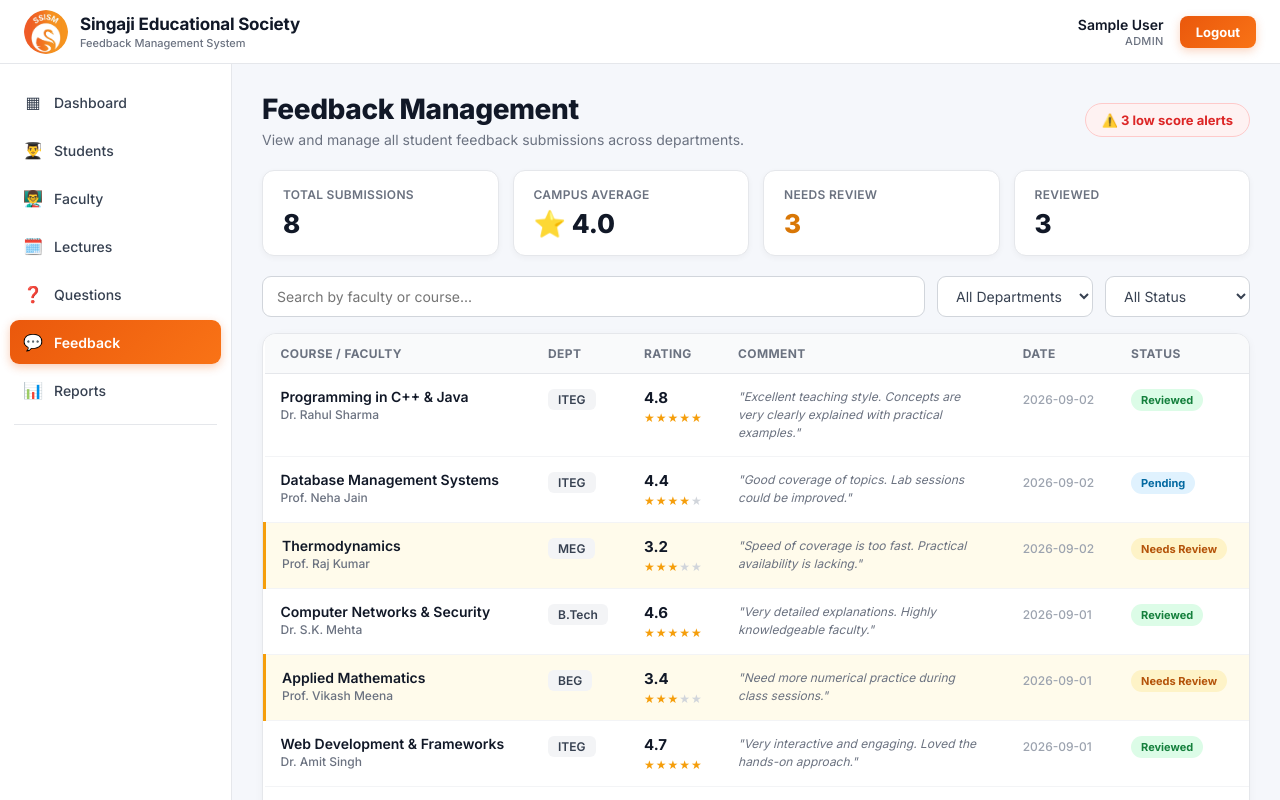
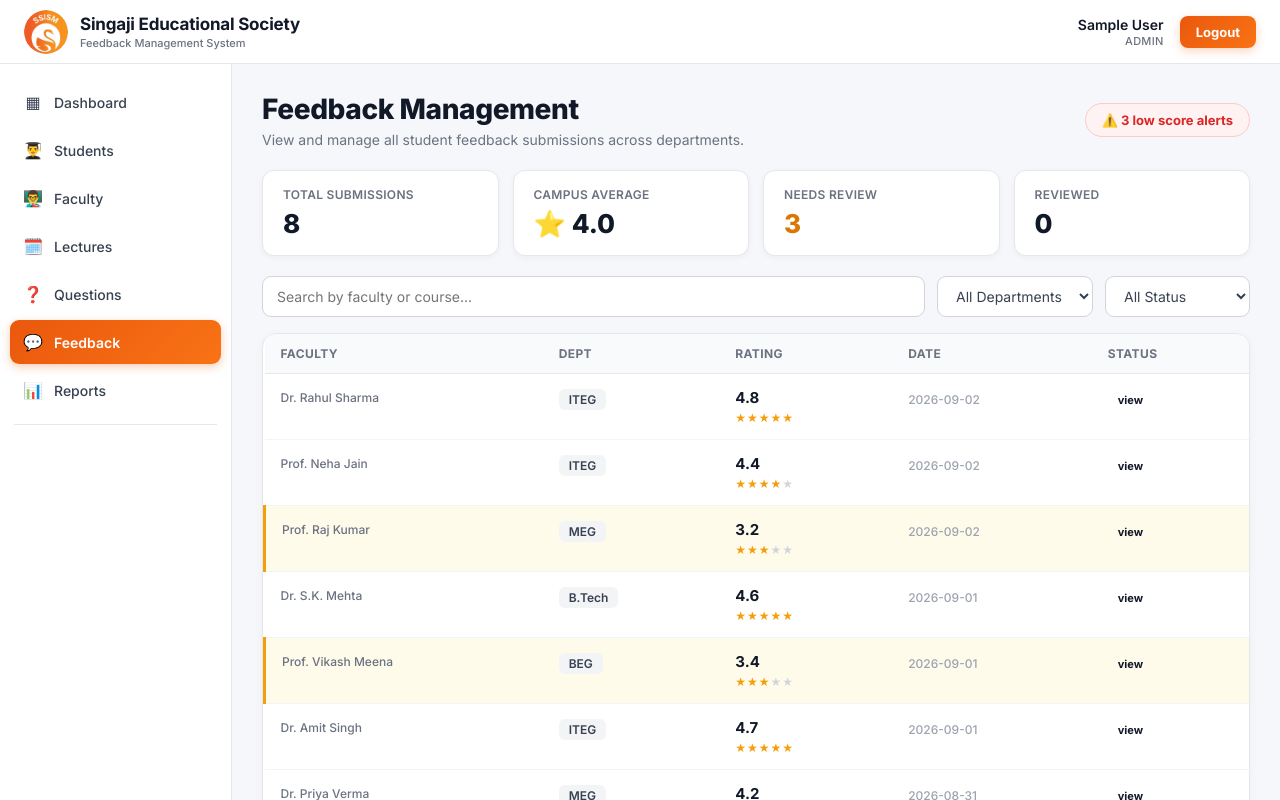
Before and after one commit to himanshuvbca2025-crypto/Singaji-Feedback-System-2026, a React (Vite) app in the folder frontend/: page /admin/feedback in a window 1280 px wide. Shown: the top 800 px of the page. Built offline with nearby package versions, Linux system fonts and the light colour scheme; sample sign-in values are in the browser's storage.

Commit message:
Change in Feedbak Side View

```diff
--- a/frontend/src/pages/AdminFeedback.jsx
+++ b/frontend/src/pages/AdminFeedback.jsx
@@ -8,91 +8,70 @@
 const allFeedback = [
   {
     id: 1,
-    course: "Programming in C++ & Java",
     faculty: "Dr. Rahul Sharma",
     department: "ITEG",
     rating: 4.8,
-    comment:
-      "Excellent teaching style. Concepts are very clearly explained with practical examples.",
     date: "2026-09-02",
-    status: "Reviewed",
+    status: "view",
   },
   {
     id: 2,
-    course: "Database Management Systems",
+
     faculty: "Prof. Neha Jain",
     department: "ITEG",
     rating: 4.4,
-    comment:
-      "Good coverage of topics. Lab sessions could be improved.",
     date: "2026-09-02",
-    status: "Pending",
+    status: "view",
   },
   {
     id: 3,
-    course: "Thermodynamics",
+
     faculty: "Prof. Raj Kumar",
     department: "MEG",
     rating: 3.2,
-    comment:
-      "Speed of coverage is too fast. Practical availability is lacking.",
     date: "2026-09-02",
-    status: "Needs Review",
+    status: "view",
   },
   {
     id: 4,
-    course: "Computer Networks & Security",
+
     faculty: "Dr. S.K. Mehta",
     department: "B.Tech",
     rating: 4.6,
-    comment:
-      "Very detailed explanations. Highly knowledgeable faculty.",
     date: "2026-09-01",
-    status: "Reviewed",
+    status: "view",
   },
   {
     id: 5,
-    course: "Applied Mathematics",
     faculty: "Prof. Vikash Meena",
     department: "BEG",
     rating: 3.4,
-    comment:
-      "Need more numerical practice during class sessions.",
     date: "2026-09-01",
-    status: "Needs Review",
+    status: "view",
   },
   {
     id: 6,
-    course: "Web Development & Frameworks",
     faculty: "Dr. Amit Singh",
     department: "ITEG",
     rating: 4.7,
-    comment:
-      "Very interactive and engaging. Loved the hands-on approach.",
     date: "2026-09-01",
-    status: "Reviewed",
+    status: "view",
   },
   {
     id: 7,
-    course: "Fluid Mechanics",
     faculty: "Dr. Priya Verma",
     department: "MEG",
     rating: 4.2,
-    comment:
-      "Good conceptual clarity. Could include more real-world examples.",
     date: "2026-08-31",
-    status: "Pending",
+    status: "view",
   },
   {
     id: 8,
-    course: "Engineering Physics",
     faculty: "Dr. Mohit Jain",
     department: "BEG",
     rating: 3.1,
-    comment:
-      "Lab sessions are not well organized. Theory is okay.",
     date: "2026-08-31",
-    status: "Needs Review",
+    status: "view",
   },
 ];
 
@@ -263,10 +242,9 @@
 
           <thead>
             <tr>
-              <th>Course / Faculty</th>
+              <th>Faculty</th>
               <th>Dept</th>
               <th>Rating</th>
-              <th>Comment</th>
               <th>Date</th>
               <th>Status</th>
             </tr>
@@ -310,11 +288,7 @@
                     />
                   </td>
 
-                  <td>
-                    <p className="af-comment">
-                      "{fb.comment}"
-                    </p>
-                  </td>
+
 
                   <td>
                     <span className="af-date">
```
